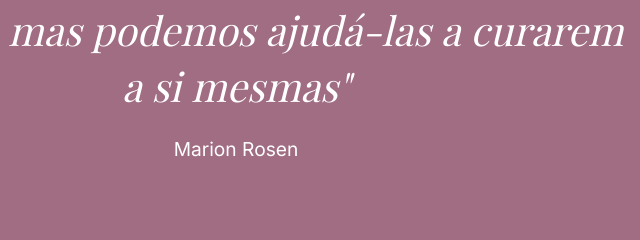
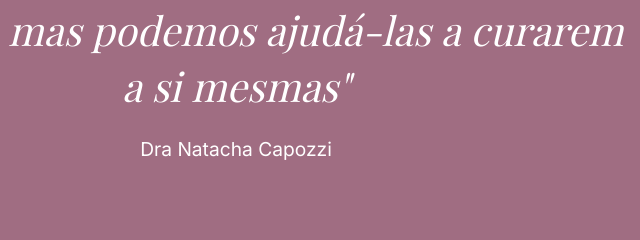
Before and after one commit to jubarthi/natachacapozzi, a plain HTML site: page index.html in a window 1280 px wide. Shown: the part 1164-1404 px from the top of the page, 404-1044 px from the left. Drawn offline with nearby package versions, Linux system fonts and the light colour scheme.

Commit message:
index.html

```diff
--- a/index.html
+++ b/index.html
@@ -3,7 +3,7 @@
 <head>
     <meta charset="UTF-8">
     <meta name="viewport" content="width=device-width, initial-scale=1.0">
-    <title>Dra Natacha Capozzi - Psiquiatria Moderna & Medicina Integrativa</title>
+    <title>Dra. Natacha Capozzi - Psiquiatria Moderna & Medicina Integrativa</title>
     <meta name="description" content="Consultório médico que integra Psiquiatria Moderna e Medicina Integrativa para cuidado global. Atendimento presencial e online.">
 
     <!-- Fonts -->
@@ -621,7 +621,7 @@
     <section class="quote-section">
         <div class="container">
             <p class="quote-text fade-in">"Nós sabemos que nós não podemos curar pessoas, mas podemos ajudá-las a curarem a si mesmas"</p>
-            <p class="quote-author fade-in">Marion Rosen</p>
+            <p class="quote-author fade-in">Dra Natacha Capozzi</p>
         </div>
     </section>
 
@@ -756,7 +756,7 @@
                     Baixe gratuitamente nosso guia com informações valiosas sobre cuidados com a saúde mental,
                     técnicas de bem-estar e orientações para uma vida mais equilibrada.
                 </p>
-                <a href="ebook.png" download="Guia-Saude-Mental-Dra-Marion-Rosen.png" class="download-button fade-in">
+                <a href="ebook.png" download="Guia-Saude-Mental-Dra-Natacha-Capozzi.png" class="download-button fade-in">
                     <i class="fas fa-download" style="margin-right: 10px;"></i>
                     Baixar Ebook Gratuito
                 </a>
@@ -850,7 +850,7 @@
     <!-- Footer -->
     <footer class="footer">
         <div class="container">
-            <p>&copy; 2024 Dra. Marion Rosen. Todos os direitos reservados.</p>
+            <p>&copy; 2024 Dra. Natacha Capozzi. Todos os direitos reservados.</p>
             <p>CRM: [Número do CRM] | Desenvolvido com cuidado para sua saúde mental</p>
         </div>
     </footer>
```
